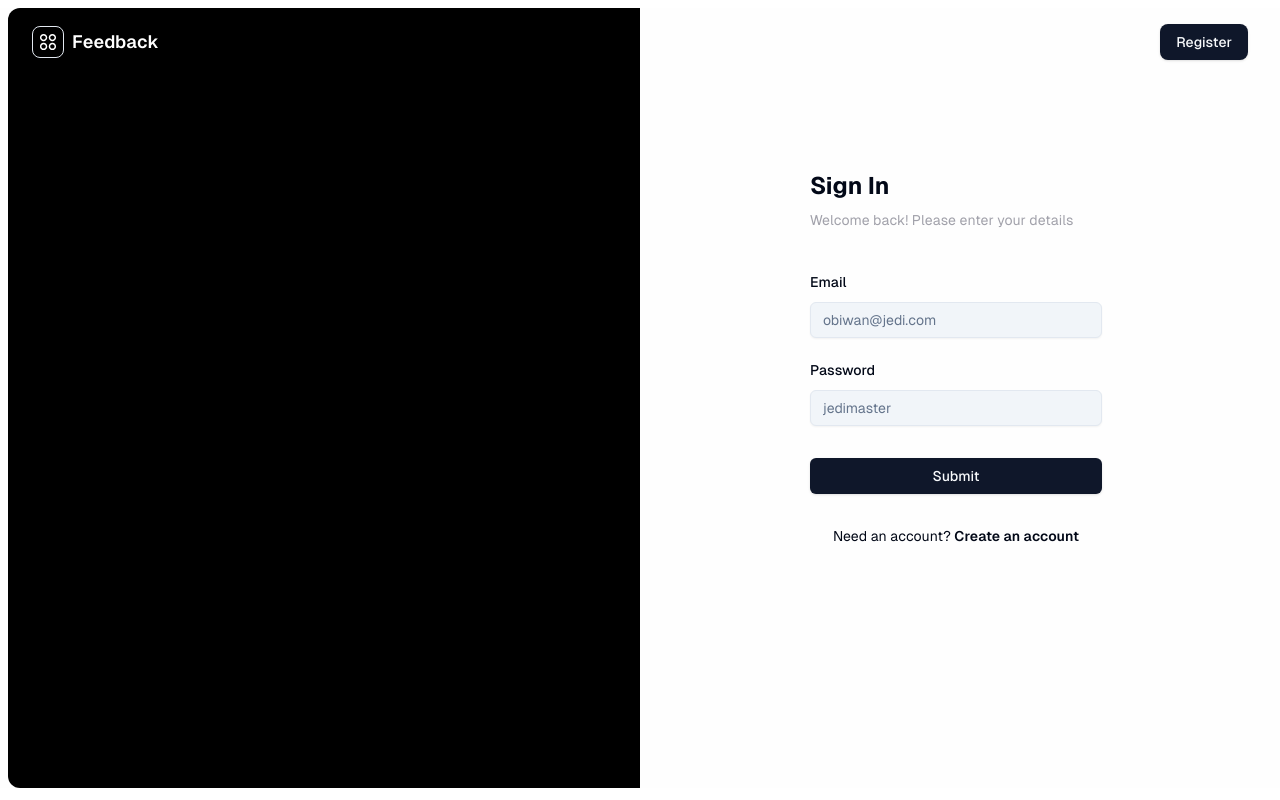
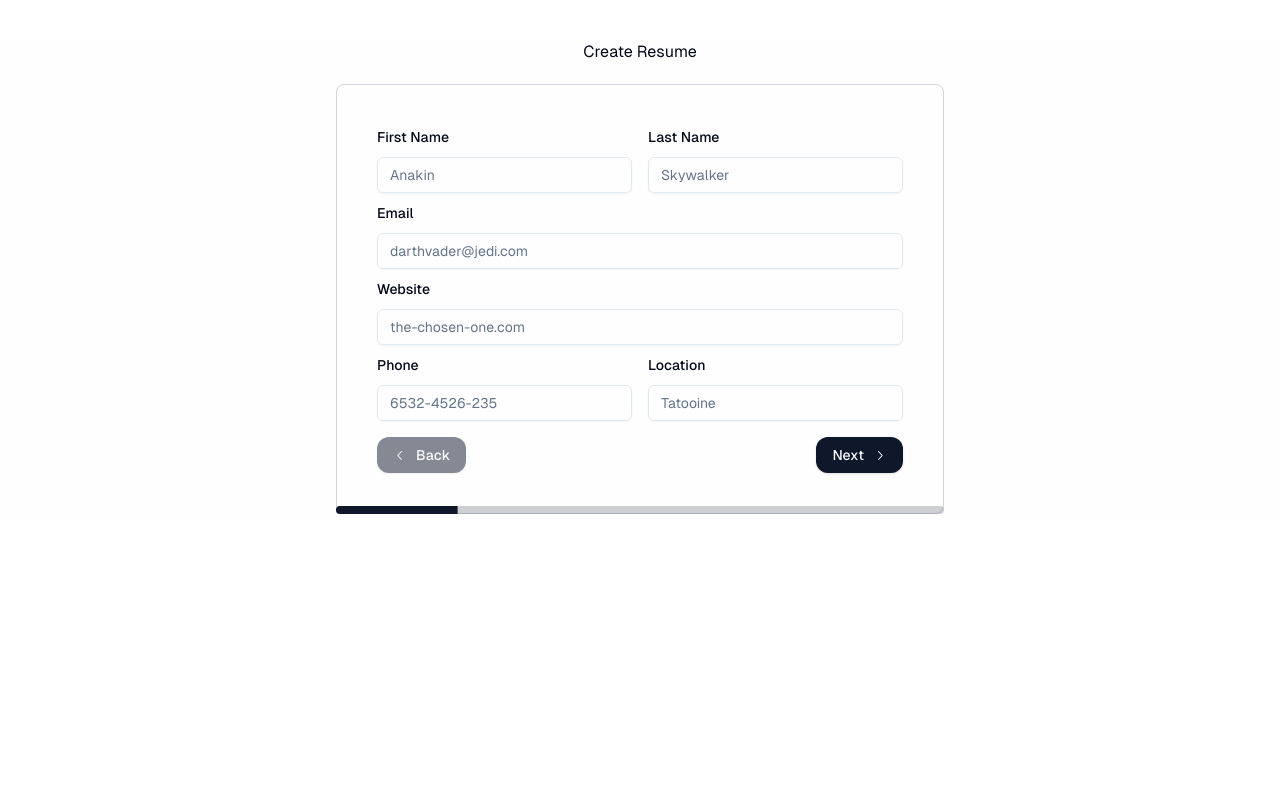
Before and after one commit to VighneshManjrekar/feedback, a React (Vite) app in the folder client/: page /resume/create in a window 1280 px wide. Before the commit this address led to /login. Built offline with nearby package versions, Linux system fonts and the light colour scheme; the HTML template or start-up script is replaced by a standard one.

Commit message:
fix: minor fixes

```diff
--- a/client/src/App.tsx
+++ b/client/src/App.tsx
@@ -14,10 +14,10 @@ function App() {
           <Route path="/" element={<Home />} />
           <Route path="/login" element={<Login />} />
           <Route path="/register" element={<Register />} />
-          <Route element={<PrivateRoutes />}>
+          {/* <Route element={<PrivateRoutes />}> */}
             <Route path="/resume" element={<ResumePage />} />
             <Route path="/resume/create" element={<CreateResume />} />
-          </Route>
+          {/* </Route> */}
         </Routes>
       </BrowserRouter>
     </div>
--- a/client/src/components/resume-builer/components/create.tsx
+++ b/client/src/components/resume-builer/components/create.tsx
@@ -12,6 +12,7 @@ import {
   EducationForm,
   ExperienceForm,
 } from "../types/resume";
+import axios, { AxiosResponse } from "axios";
 
 const CreateResume = () => {
   const [currentStep, setCurrentStep] = useState<any>(1);
@@ -53,13 +54,51 @@ const CreateResume = () => {
     skills: "",
   });
 
-  const fData = {
-    personalDetails,
-    educationData,
-    projectData,
-    experienceData,
-    skillsData,
-  };
+  async function handleSubmit() {
+    const formData = {
+      // Profile Information
+      firstName: personalDetails.fname,
+      lastName: personalDetails.lname,
+      email: personalDetails.email,
+      phone: personalDetails.phone,
+      website: personalDetails.website,
+
+      // Education Information
+      college: educationData.cname,
+      fromYear1: educationData.datefrom,
+      toYear1: educationData.dateto,
+      qualification1: educationData.areaofstudy,
+      description1: educationData.score,
+
+      // Project Information
+      title1: projectData.pname,
+      link1: projectData.link,
+      projectDescription1: projectData.description,
+
+      // Experience Information
+      institute1: experienceData.companyName,
+      position1: experienceData.position,
+      duration1: experienceData.duration,
+      experienceDescription1: experienceData.description,
+      institute2: "",
+      position2: "",
+      duration2: "",
+      experienceDescription2: "",
+
+      // Extra Information
+      skill1: skillsData.skills,
+    };
+
+    try {
+      const response: AxiosResponse = await axios.post(
+        "http://localhost:7000/api/v1/user/resume",
+        formData
+      );
+      console.log(response);
+    } catch (error) {
+      console.log(error);
+    }
+  }
 
   const nextStep = () => {
     setCurrentStep(currentStep + 1);
@@ -67,10 +106,6 @@ const CreateResume = () => {
 
   const prevStep = () => {
     setCurrentStep(currentStep - 1);
-  };
-
-  const handleSubmit = () => {
-    console.log(fData);
   };
 
   const progress = (currentStep / 5) * 100;
@@ -136,7 +171,9 @@ const CreateResume = () => {
   }
   return (
     <div className="container mx-auto relative font-Geist">
-      <p className="text-center mt-10 mb-5">Create Resume</p>
+      <p className="text-center mt-10 mb-5" onClick={handleSubmit}>
+        Create Resume
+      </p>
       <div className="flex flex-col justify-center items-center relative">
         <div className="absolute bottom-0 w-1/2 ">
           <Progress value={progress} />
@@ -146,9 +183,7 @@ const CreateResume = () => {
         </div>
       </div>
       {submit && (
-        <button onClick={handleSubmit} className="text-center w-full my-10">
-          Resume Submitted
-        </button>
+        <button className="text-center w-full my-10">Resume Submitted</button>
       )}
     </div>
   );
--- a/client/src/components/resume-builer/components/resume-select.tsx
+++ b/client/src/components/resume-builer/components/resume-select.tsx
@@ -1,22 +1,33 @@
-import { Component } from "react";
 import { PinBottomIcon, PlusIcon } from "@radix-ui/react-icons";
-import { Link } from "react-router-dom";
+import { Link, useNavigate } from "react-router-dom";
 
-type Props = {};
+const ResumePage = () => {
+  const navigate = useNavigate();
 
-type State = {};
+  const handleImport = () => {
+    const input = document.createElement("input");
+    input.type = "file";
+    input.accept = ".pdf,.doc,.docx";
 
-export default class ResumePage extends Component<Props, State> {
-  state = {};
+    input.addEventListener("change", (event) =>  {
+      const file = (event.target as HTMLInputElement).files?.[0];
+      if (file) {
+        const extension = file.name.split(".").pop()?.toLowerCase();
+        if (["pdf", "doc", "docx"].includes(extension!)) {
+          navigate("/dashboard");
+        } else {
+          alert("Please select a PDF, DOC, or DOCX file.");
+        }
+      }
+    });
+    input.click();
+  };
 
-  render() {
   return (
     <div className="container mx-auto relative font-Geist">
       <div className="flex flex-col text-center mt-10">
         <h1 className="text-4xl font-semibold font-Raleway">Build Resume</h1>
-          <p className="text-sm p-2">
-            Start from scratch, or upload your resume
-          </p>
+        <p className="text-sm p-2">Start from scratch, or upload your resume</p>
       </div>
       <div className="flex justify-center my-10">
         <div className="flex flex-col md:flex-row gap-6">
@@ -32,7 +43,10 @@ export default class ResumePage extends Component<Props, State> {
               </div>
             </Link>
           </div>
-            <div className="w-40 h-52 relative rounded-md bg-black hover:cursor-pointer">
+          <div
+            className="w-40 h-52 relative rounded-md bg-black hover:cursor-pointer"
+            onClick={handleImport}
+          >
             <div className="flex justify-center pt-16">
               <PinBottomIcon color="white" className="w-10 h-10" />
             </div>
@@ -46,5 +60,6 @@ export default class ResumePage extends Component<Props, State> {
       </div>
     </div>
   );
-  }
-}
+};
+
+export default ResumePage;
```
Also changed, not shown: 1 other file (tests, documents, lock files or other folders). Lines whose indentation alone changed are shown as unchanged.
